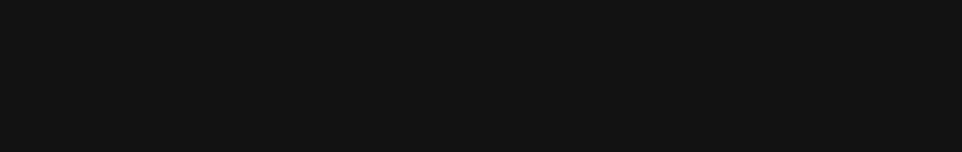
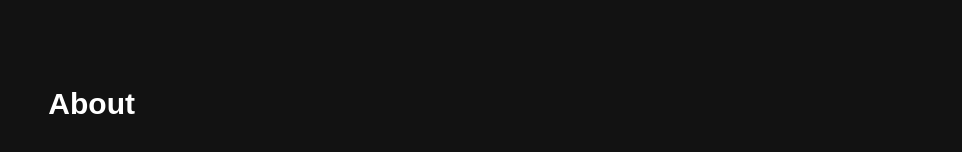
Before and after one commit to smolCat1512/vite-ux-project, a React (Vite) app: page / in a window 1280 px wide. Shown: the part 1530-1682 px from the top of the page, without its empty margins (21-983 px from the left). Before the commit the page ends 1600 px from the top, so only its background shows below. Built offline with nearby package versions, Linux system fonts and the light colour scheme.

Commit message:
chore: About and scroll fix
Implemented About piece on home page.
Moved CaseStudyCard in to components.
Created scrollToTop util, needed for use in header as was just snapping to sections on home page as was using a tags and id's.

```diff
--- /dev/null
+++ b/src/components/About.tsx
@@ -0,0 +1,21 @@
+// Mark this file as a Client Component
+"use client";
+
+import { motion } from "framer-motion";
+
+const About = () => {
+  return (
+    <motion.section
+      initial={{ opacity: 0, y: 50 }}
+      whileInView={{ opacity: 1, y: 0 }}
+      transition={{ duration: 2, ease: "easeIn" }}
+      viewport={{ once: true, amount: 0.1 }}
+      className="hi-screen p-4 justify-center w-11/12"
+      id="about"
+    >
+      <h2 className="text-3xl font-bold pb-6">About</h2>
+    </motion.section>
+  );
+};
+
+export default About;
--- a/src/components/CaseStudies.tsx
+++ b/src/components/CaseStudies.tsx
@@ -1,5 +1,5 @@
 import { motion } from "framer-motion";
-import CaseStudyCard from "../pages/CaseStudies/CaseStudyCard";
+import CaseStudyCard from "./CaseStudyCard";
 
 const caseStudies = [
   {
--- a/src/components/Header.tsx
+++ b/src/components/Header.tsx
@@ -3,6 +3,7 @@ import Logo from "./Logo";
 import { Menu, X } from "lucide-react"; // Icons for the menu toggle on mobile
 import { motion } from "framer-motion";
 import { useNavigate, useLocation } from "react-router-dom";
+import { scrollToSection } from "../utils/scrollToSection";
 
 const navItems = [
   { title: "Case Studies", href: "#case-studies" },
@@ -47,12 +48,14 @@ const Header = () => {
         <ul className="flex space-x-6">
           {navItems.map((item) => (
             <li key={item.href}>
-              <a
-                href={item.href}
+              <button
+                onClick={() =>
+                  scrollToSection(item.href, location.pathname, navigate)
+                }
                 className="text-white text-lg hover:underline"
               >
                 {item.title}
-              </a>
+              </button>
             </li>
           ))}
         </ul>
@@ -73,9 +76,11 @@ const Header = () => {
           {navItems.map((item) => (
             <a
               key={item.href}
-              href={item.href}
               className="text-white text-lg hover:underline"
-              onClick={() => setIsOpen(false)} // Close menu on click
+              onClick={() => {
+                setIsOpen(false);
+                scrollToSection(item.href, location.pathname, navigate);
+              }}
             >
               {item.title}
             </a>
--- a/src/pages/HomePage.tsx
+++ b/src/pages/HomePage.tsx
@@ -1,6 +1,7 @@
 import { motion } from "framer-motion";
 import Hero from "../components/Hero";
 import CaseStudies from "../components/CaseStudies";
+import About from "../components/About";
 
 const HomePage = () => {
   return (
@@ -21,11 +22,11 @@ const HomePage = () => {
       >
         <CaseStudies />
       </section>
-
-      {/*
       <section id="about" className="h-screen flex items-start justify-center">
         <About />
       </section>
+
+      {/*
       <section id="what-how" className="h-screen flex items-start justify-center">
         <WhatAndHow />
       </section>
--- /dev/null
+++ b/src/utils/scrollToSection.ts
@@ -0,0 +1,24 @@
+// utils/scrollToSection.ts
+export function scrollToSection(
+    href: string,
+    locationPathname: string,
+    navigate: (path: string, options?: any) => void,
+    delay = 50
+  ) {
+    if (locationPathname !== "/") {
+      // Navigate to homepage first
+      navigate("/", { replace: true });
+      // Scroll after slight delay
+      setTimeout(() => {
+        const target = document.querySelector(href);
+        if (target) {
+          target.scrollIntoView({ behavior: "smooth" });
+        }
+      }, delay);
+    } else {
+      const target = document.querySelector(href);
+      if (target) {
+        target.scrollIntoView({ behavior: "smooth" });
+      }
+    }
+  }
```
Also changed, not shown: src/components/CaseStudyCard.tsx (renamed from src/pages/CaseStudies/CaseStudyCard.tsx).
